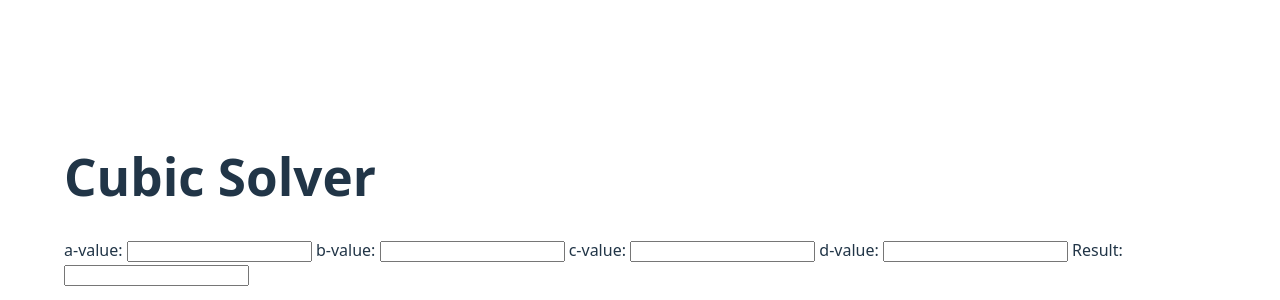
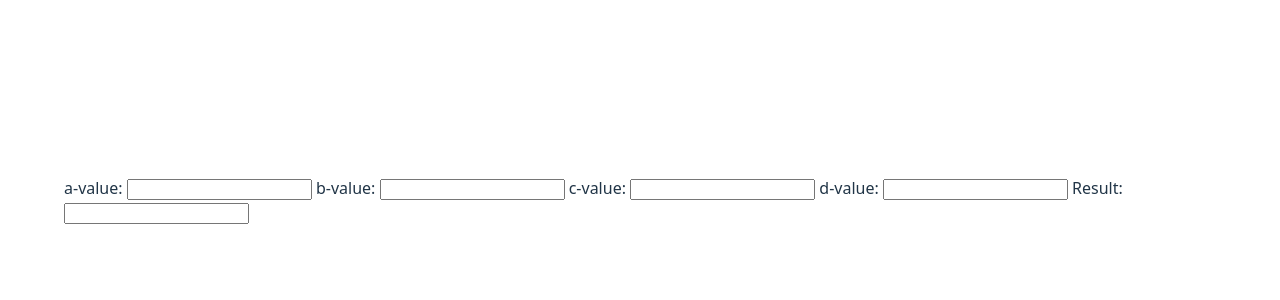
Before and after one commit to Satisficed/Assignment-2-HTML-CSS-and-Vanilla-JS, a website built with Vite: page index.html in a window 1280 px wide. Shown: the part 200-500 px from the top of the page. Built offline with nearby package versions, Linux system fonts and the light colour scheme.

Commit message:
New line in README.md and index.html.

```diff
--- a/index.html
+++ b/index.html
@@ -5,7 +5,7 @@
     <meta charset="UTF-8"  />
     <link rel="icon" type="image/svg+xml" href="/vite.svg" />
     <meta name="viewport" content="width=device-width, initial-scale=1.0" />
-    <title>cubic-solver</title>
+    <title>Cubic Solver</title>
     <link rel="stylesheet" href="style.css">
   </head>
 
@@ -16,7 +16,7 @@
 
   <body>
     <div class="container">
-      <h1>Cubic Solver</h1>
+      <title>Cubic Solver</title>
       <label id="cube-form">
         <label for="a">a-value:</label>
         <input type="number" id="a" name="a" required />
```
Also changed, not shown: README.md.
